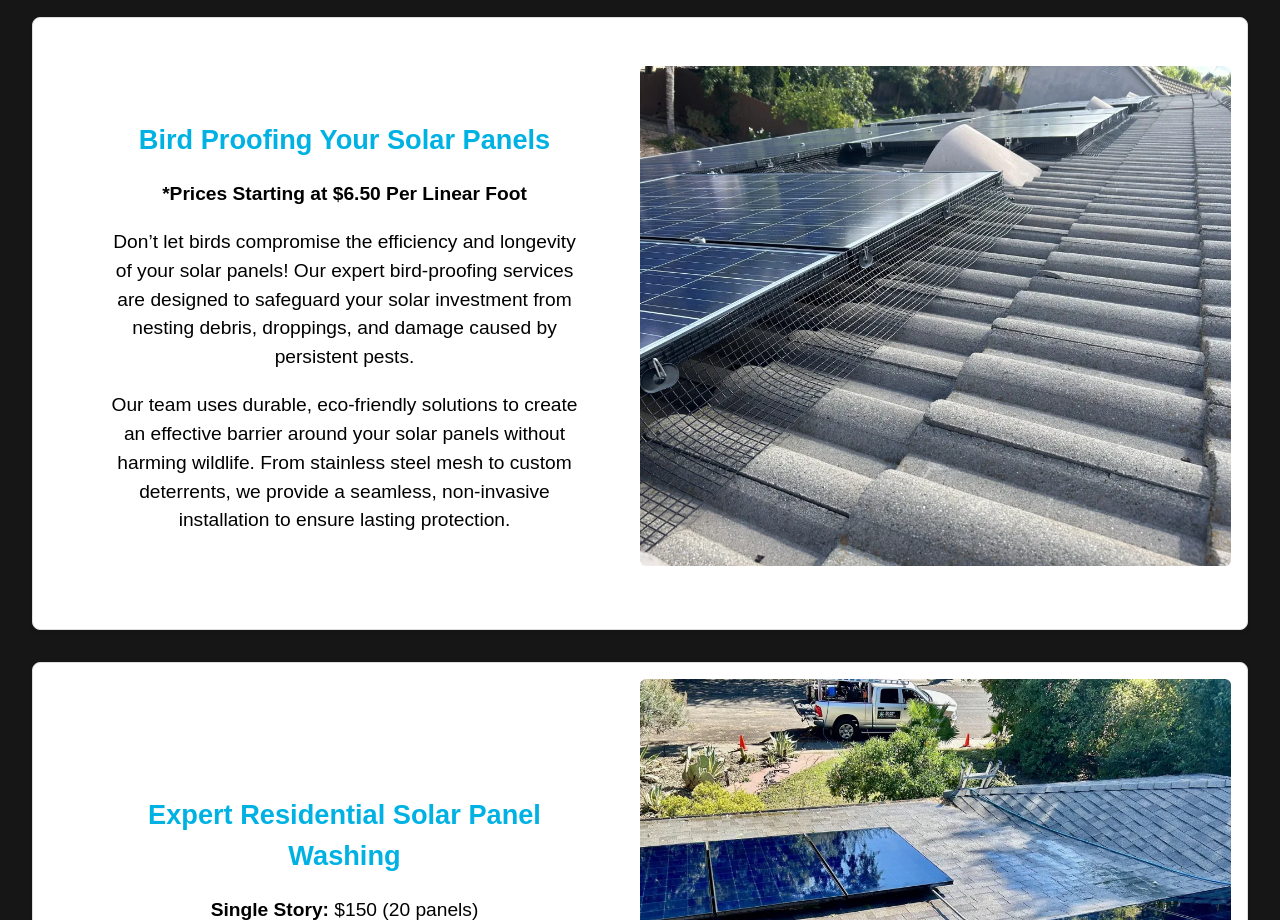
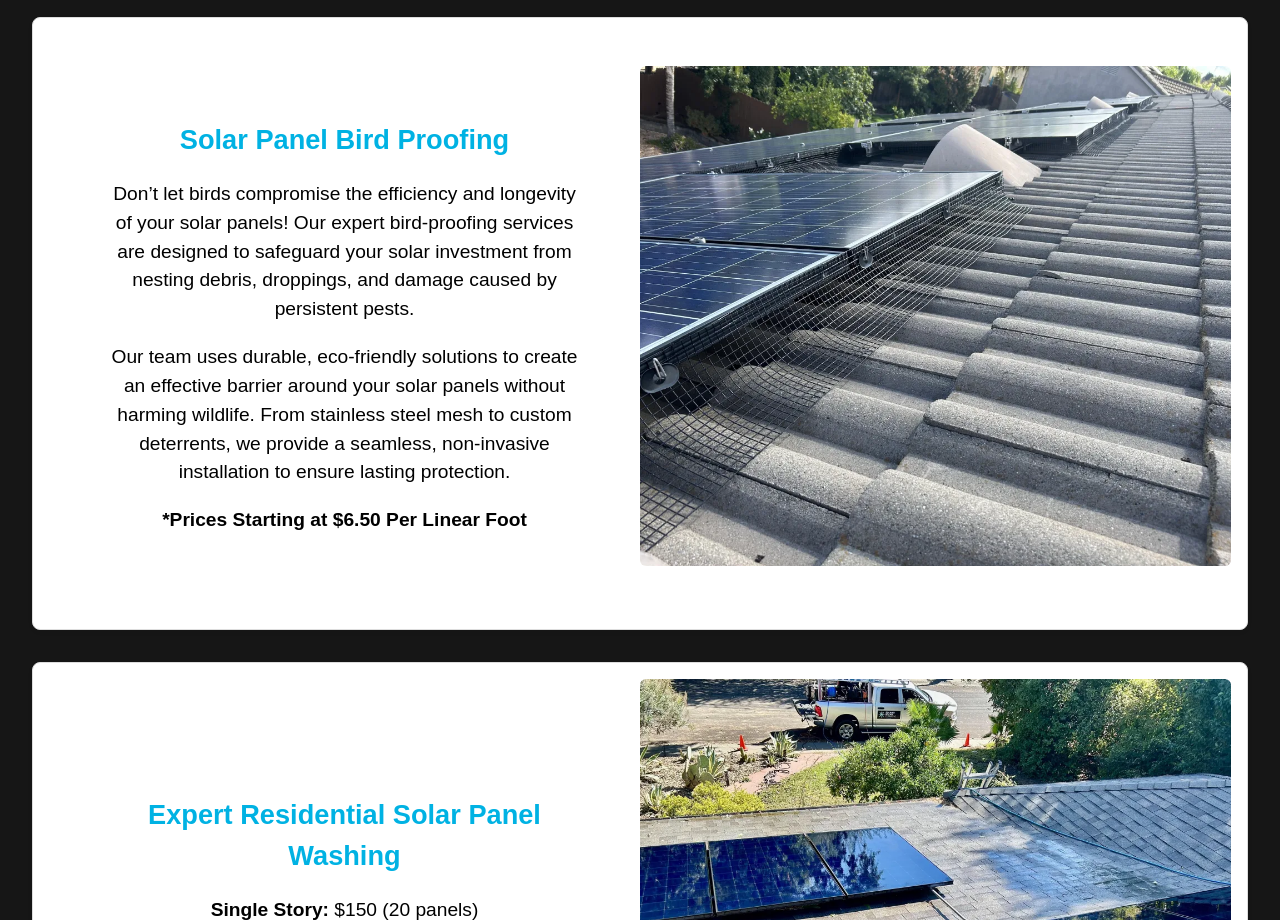
Before and after one commit to Lil-Louie/solano-solar-cleaning-wesbite, a React (Vite) app: page / in a window 1280 px wide. Shown: the part 1160-2080 px from the top of the page. Built offline with nearby package versions, Linux system fonts and the light colour scheme.

Commit message:
live version

```diff
--- a/src/Services_rows.jsx
+++ b/src/Services_rows.jsx
@@ -9,8 +9,7 @@ export default function Services() {
         {/* Bird Proofing */}
         <div className="service-card">
           <div className='card-body'>
-            <h3>Bird Proofing Your Solar Panels</h3>
-            <p><strong>*Prices Starting at $6.50 Per Linear Foot</strong></p>
+            <h3>Solar Panel Bird Proofing</h3>
             <p>
               Don’t let birds compromise the efficiency and longevity of your solar panels!
               Our expert bird-proofing services are designed to safeguard your solar investment
@@ -21,6 +20,7 @@ export default function Services() {
               panels without harming wildlife. From stainless steel mesh to custom deterrents, we provide a seamless,
               non-invasive installation to ensure lasting protection.
             </p>
+            <p><strong>*Prices Starting at $6.50 Per Linear Foot</strong></p>
           </div>
           <img src="/assets/service-1.webp" alt="Bird Proofing" className="service-img" />
         </div>
```
